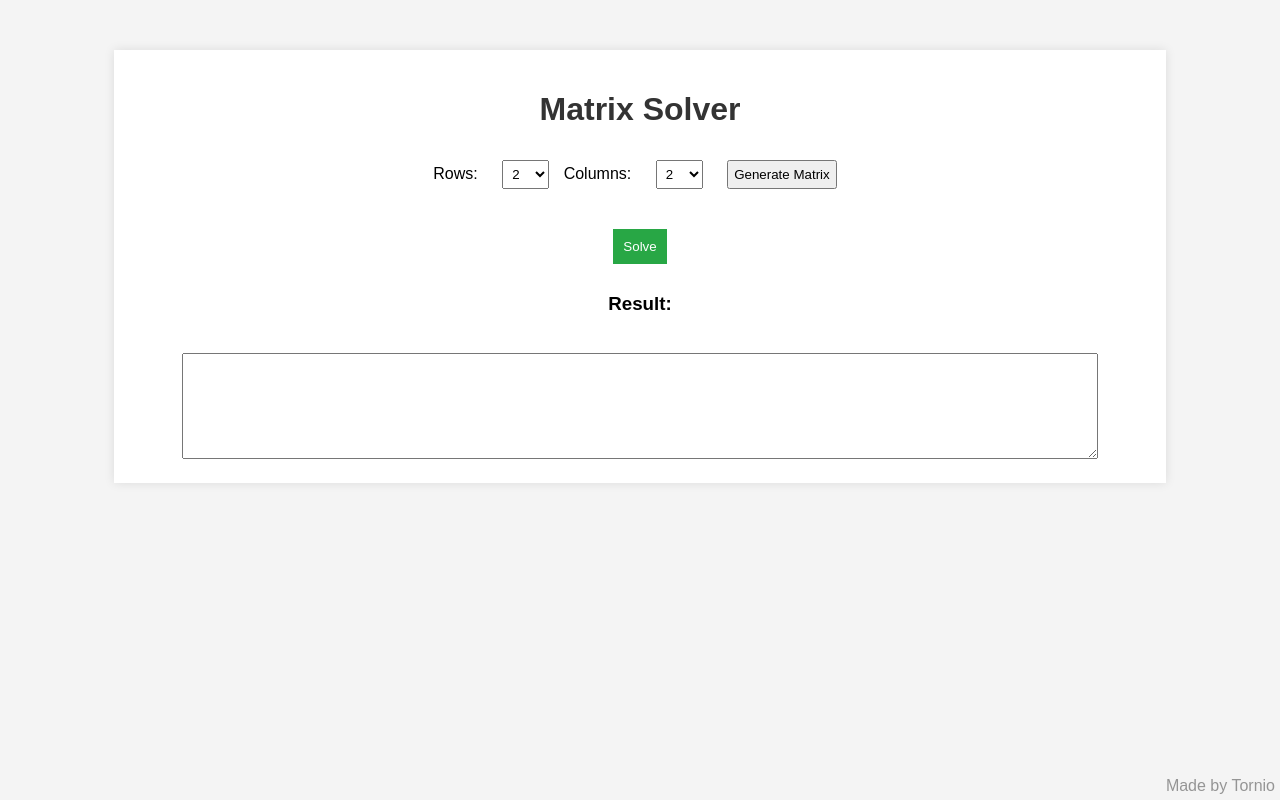
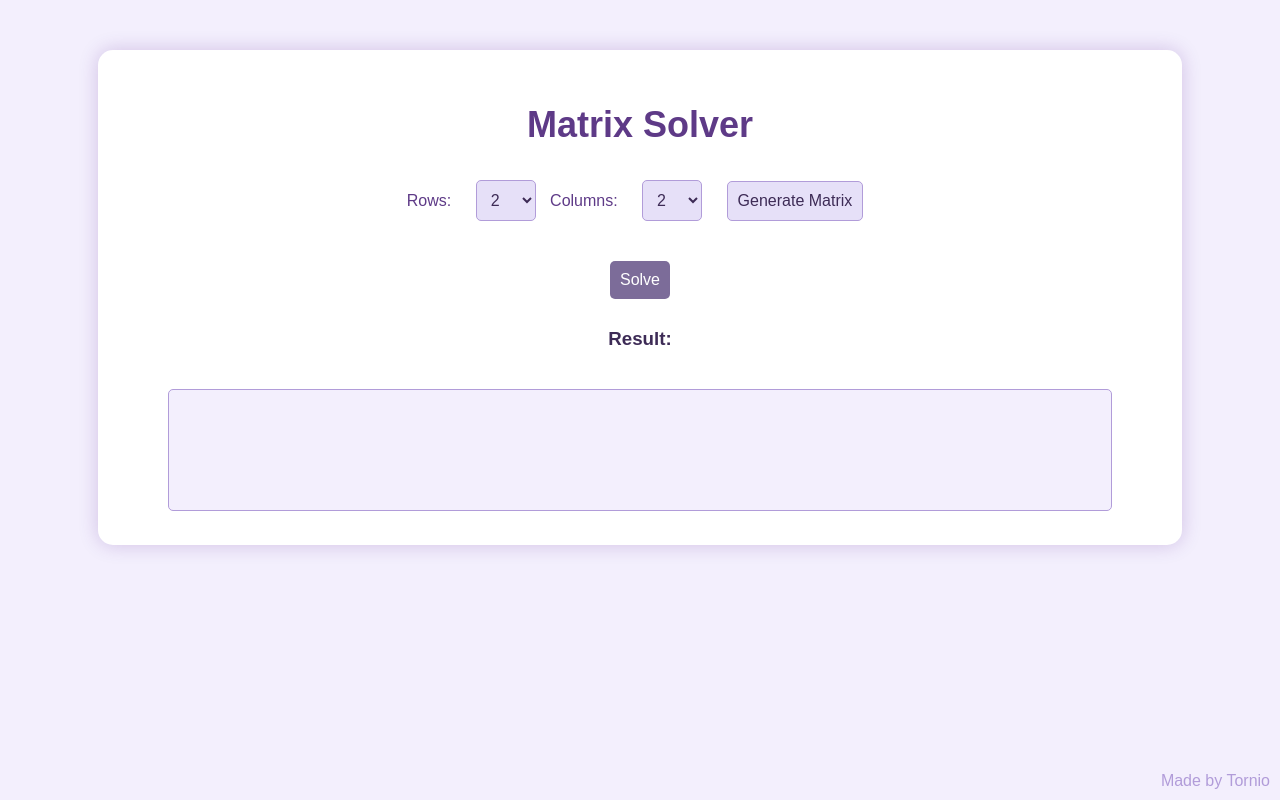
Before and after one commit to Tornio2/Matrix-Solver, a plain HTML site: page index.html in a window 1280 px wide. Drawn offline with Linux system fonts and the light colour scheme.

Commit message:
Update index.html

```diff
--- a/index.html
+++ b/index.html
@@ -4,7 +4,7 @@
     <meta charset="UTF-8">
     <meta name="viewport" content="width=device-width, initial-scale=1.0">
     <title>Matrix Solver</title>
-    <link rel="stylesheet" href="style.css">
+    <link rel="stylesheet" href="style-lavender.css">
 </head>
 <body>
     <div class="container">
```
